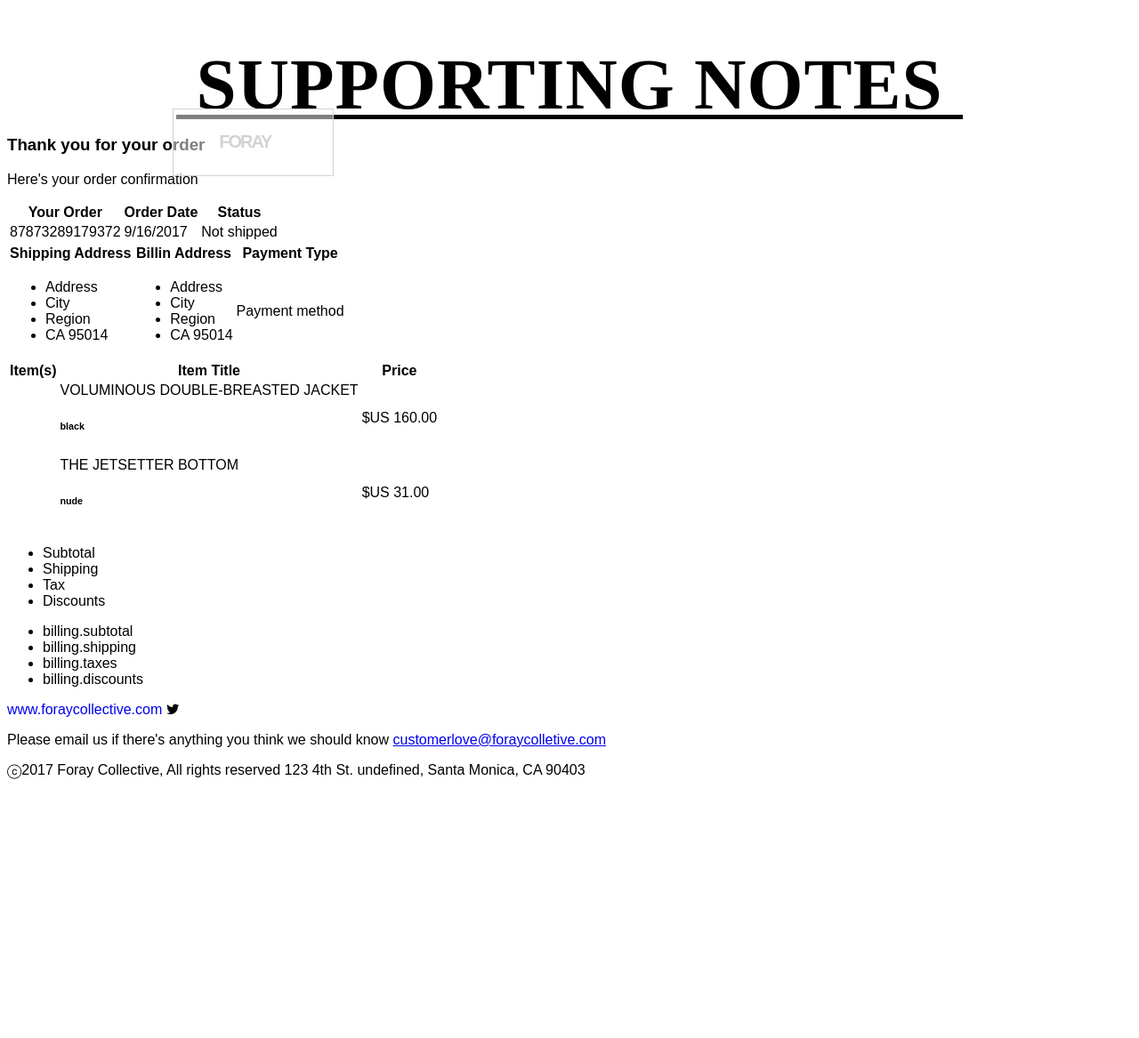
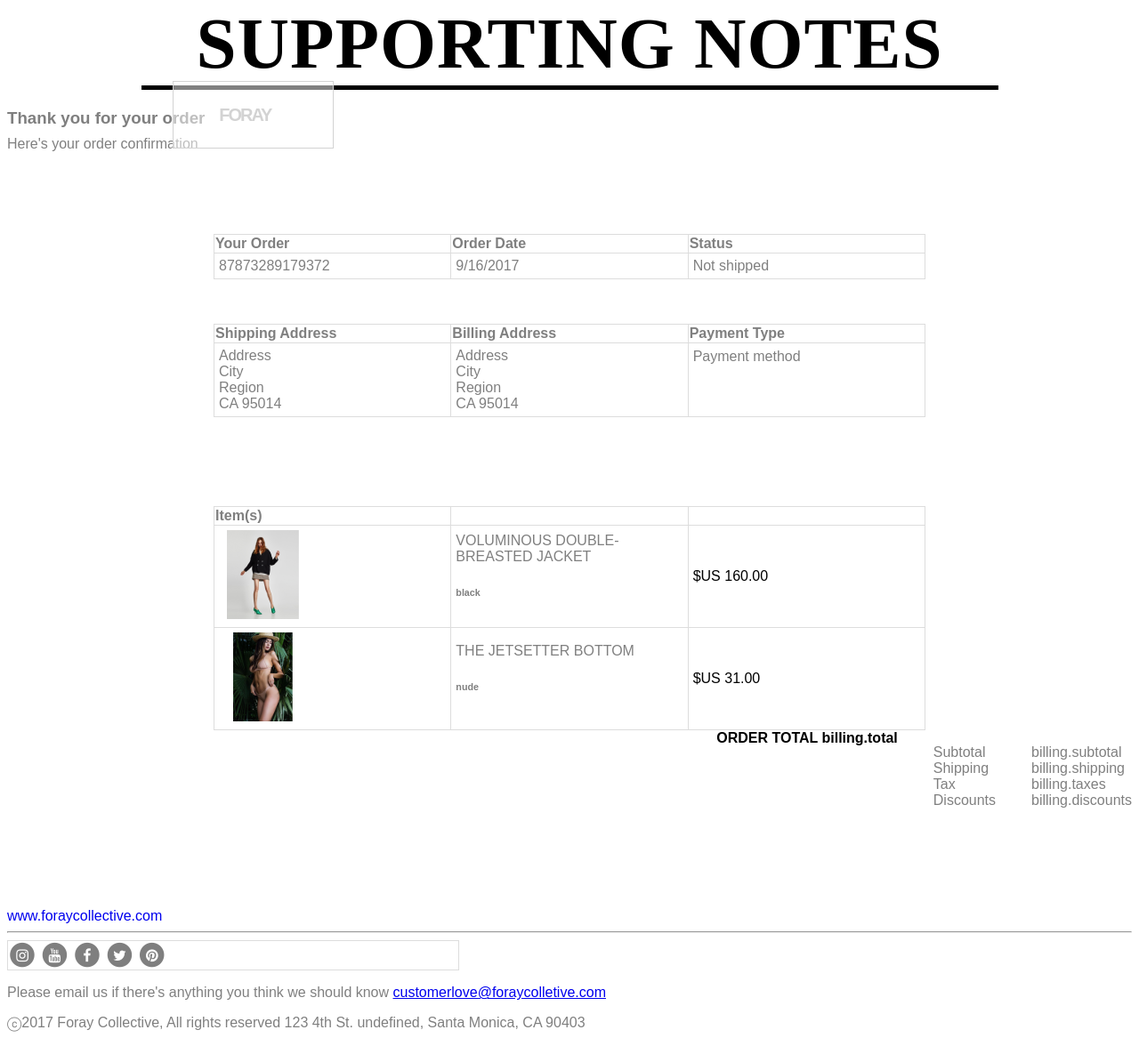
Before and after one commit to camorris/foraycollective, a plain HTML site: page index.html in a window 1280 px wide. Shown: the part 5-1172 px from the top of the page at 89% size. Before the commit the page ends 888 px from the top, so only its background shows below. Drawn offline with Linux system fonts and the light colour scheme.

Commit message:
formatting css

```diff
--- a/index.html
+++ b/index.html
@@ -12,23 +12,26 @@
 <style>
 body{
   font-family: Arial;
+    color: rgba(0, 0, 0, 0.5);
 }
 
 h1{
   text-align: center;
-  font-size: 81px;
-  letter-spacing: 1px;
-  color: rgb(0,0,0);
-  font-family: "AvenirNext-Bold";
-  font-weight: bold;
-
+font-size: 81px;
+letter-spacing: 1px;
+color: rgb(0,0,0);
+font-family: "AvenirNext-Bold";
+font-weight: bold;
+position: relative;
+margin: 0 auto;
 }
 
 .underline{
   border-top: 5px solid black;
-  width: 70%;
+  width: 963px;
+  height: 2px;
   margin: 0 auto;
-  margin-top: -68px;
+
 }
 
 
@@ -51,7 +54,103 @@
 
 }
 
+.content{
+  margin-top: 80px;
+  display: block;
+  position: relative;
+  margin: 0 auto;
+}
+li{
+  list-style-type: none
+}
 
+h3{
+  color: rgba(0, 0, 0, 0.5);
+  font-weight: bold;
+}
+p{
+  color: rgba(0, 0, 0, 0.5);
+}
+#orderConfirmation{
+  line-height: .9px;
+}
+
+.orderTable{
+  margin-top: 100px;
+}
+
+.addressTable{
+  margin-top: 50px;
+}
+
+.itemsTable{
+  margin-top: 100px;
+}
+
+table {
+    font-family: arial, sans-serif;
+    border-collapse: collapse;
+    width: 800px;
+    position: relative;
+    margin: 0 auto;
+}
+
+.thankYou{
+  position: relative;
+  margin: 0 auto;
+}
+
+tr{
+
+  border: 1px solid red;
+}
+td{
+  text-align: left;
+  border: 1px solid #dddddd;
+  padding: 5px;
+}
+
+th {
+    border: 1px solid #dddddd;
+    text-align: left;
+    padding: auto;
+    width: 200px;
+}
+
+
+.subtotal{
+  float: right;
+  display: block;
+  list-style-type: none;
+}
+.orderTotal{
+  float: right;
+  color: black;
+  font-weight: bold;
+}
+
+.onlyUnderline{
+  border-bottom: 1px solid #dddddd;
+  text-align: left;
+  padding: auto;
+}
+
+.icons{
+  border: 1px solid #dddddd;
+  width: 40%;
+}
+
+.bottomSection{
+  margin-top: 200px;
+}
+
+.thankYou{
+  margin: 0 auto;
+}
+
+.payment{
+  padding-bottom: 58px;
+}
 </style>
     <body>
       <div class="container">
@@ -63,11 +162,11 @@
   <div class="content">
     <div class="thankYou">
       <h3>Thank you for your order</h3>
-      <p>Here's your order confirmation</p>
+      <p id="orderConfirmation">Here's your order confirmation</p>
     </div>
 
     <div class="orderTable">
-        <table style="orderTable">
+        <table style="">
           <tr>
             <th>Your Order</th>
             <th>Order Date</th>
@@ -85,70 +184,91 @@
       <table style="addressTable">
         <tr>
           <th>Shipping Address</th>
-          <th>Billin Address</th>
+          <th>Billing Address</th>
           <th>Payment Type</th>
         </tr>
         <tr>
           <td>
-            <ul>
               <li>Address</li>
               <li>City</li>
               <li>Region</li>
               <li>CA 95014</li>
-            </ul>
           </td>
           <td>
-            <ul>
               <li>Address</li>
               <li>City</li>
               <li>Region</li>
               <li>CA 95014</li>
-            </ul>
           </td>
-          <td>Payment method</td>
+          <td class="payment">Payment method</td>
         </tr>
       </table>
     </div>
 
     <div class="itemsTable">
-      <table style="itemsTable">
+      <table style="">
         <tr>
           <th>Item(s)</th>
-          <th>Item Title</th>
-          <th>Price</th>
+          <th></th>
+          <th></th>
         </tr>
         <tr>
-          <td></td>
-          <td>VOLUMINOUS DOUBLE-BREASTED JACKET<h6>black</h6></td>
-          <td>$US 160.00</td>
+          <td><img src="forayPic1.png" alt="model in outfit" style="width:100px;"></td>
+          <td >VOLUMINOUS DOUBLE-BREASTED JACKET<h6>black</h6></td>
+          <td style="color:black;">$US 160.00</td>
         </tr>
-        <tr>
-          <td></td>
+        <tr class="onlyUnderline">
+          <td><img src="forayPic2.png" alt="model in outfit"></td>
           <td>THE JETSETTER BOTTOM<h6>nude</h6></td>
-          <td>$US 31.00</td>
+          <td style="color:black;">$US 31.00</td>
         </tr>
       </table>
       <div class="totalInfo">
-        <ul>
+        <ul class="subtotal">
+          <li>billing.subtotal</li>
+          <li>billing.shipping</li>
+          <li>billing.taxes</li>
+          <li>billing.discounts</li>
+        </ul>
+        <ul class="subtotal">
           <li>Subtotal</li>
           <li>Shipping</li>
           <li>Tax</li>
           <li>Discounts</li>
         </ul>
-        <ul>
-          <li>billing.subtotal</li>
-          <li>billing.shipping</li>
-          <li>billing.taxes</li>
-          <li>billing.discounts</li>
-        </ul>
+      </div>
+      <div class="orderTotal">
+        <text>ORDER TOTAL   billing.total</text>
       </div>
     </div>
-  </div>
-  <div class="bottom-section">
+  <div class="bottomSection">
     <a href="http://foraycollective.com"style="text-decoration:none;"target:"blank">www.foraycollective.com</a>
-    <i class="fa fa-twitter"></i>
+    <hr/>
+    <div class="icons">
+      <span class="fa-stack fa-1x">
+          <i class="fa fa-circle fa-stack-2x"></i>
+          <i class="fa fa-instagram fa-stack-1x fa-inverse" style="color: white;"></i>
+        </span>
+        <span class="fa-stack fa-1x">
+            <i class="fa fa-circle fa-stack-2x"></i>
+            <i class="fa fa-youtube fa-stack-1x fa-inverse" style="color: white;"></i>
+          </span>
+          <span class="fa-stack fa-1x">
+              <i class="fa fa-circle fa-stack-2x"></i>
+              <i class="fa fa-facebook fa-stack-1x fa-inverse" style="color: white;"></i>
+            </span>
+            <span class="fa-stack fa-1x">
+                <i class="fa fa-circle fa-stack-2x"></i>
+                <i class="fa fa-twitter fa-stack-1x fa-inverse" style="color: white;"></i>
+              </span>
+              <span class="fa-stack fa-1x">
+                  <i class="fa fa-circle fa-stack-2x"></i>
+                  <i class="fa fa-pinterest fa-stack-1x fa-inverse" style="color: white;"></i>
+                </span>
+    </div>
       <p>Please email us if there's anything you think we should know <a href="mailto:customerlove@foraycollective.com">customerlove@foraycolletive.com</a></p>
   </div>
+</div>
   <div class="footer">
     <text>ⓒ2017 Foray Collective, All rights reserved</text>
     <text> 123 4th St. undefined, Santa Monica, CA 90403</text>
```
Also changed, not shown: forayPic1.png (added), forayPic2.png (added).
